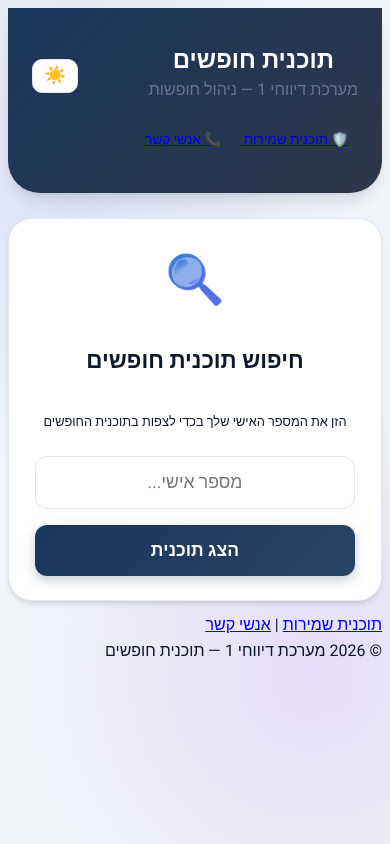
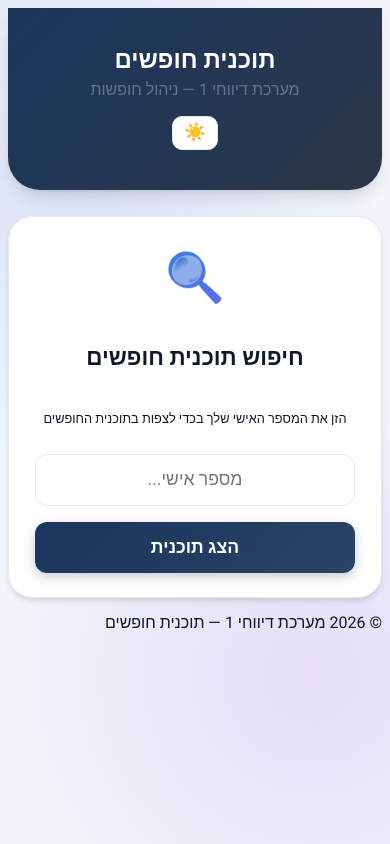
Before and after one commit to AvrahamLip/vacation-planner, a plain HTML site: page index.html in a window 390 px wide. Drawn offline with Linux system fonts and the light colour scheme.

Commit message:
Remove navigation links from header and footer while keeping the new design

```diff
--- a/index.html
+++ b/index.html
@@ -36,16 +36,6 @@
                     <h1>תוכנית חופשים</h1>
                     <span class="subtitle">מערכת דיווחי 1 — ניהול חופשות</span>
                 </div>
-                <nav class="header-nav">
-                    <a href="https://avrahamlip.github.io/3-979/guards" class="nav-btn" target="_blank">
-                        <span class="nav-icon">🛡️</span>
-                        <span class="nav-text">תוכנית שמירות</span>
-                    </a>
-                    <a href="https://avrahamlip.github.io/3-979/contact" class="nav-btn" target="_blank">
-                        <span class="nav-icon">📞</span>
-                        <span class="nav-text">אנשי קשר</span>
-                    </a>
-                </nav>
                 <div class="header-controls">
                     <button id="theme-toggle" class="theme-btn" title="החלף מצב תצוגה">☀️</button>
                 </div>
@@ -110,11 +100,6 @@
         </div>
 
         <footer class="main-footer">
-            <div class="footer-links">
-                <a href="https://avrahamlip.github.io/3-979/guards" target="_blank">תוכנית שמירות</a>
-                <span class="footer-sep">|</span>
-                <a href="https://avrahamlip.github.io/3-979/contact" target="_blank">אנשי קשר</a>
-            </div>
             <p>&copy; 2026 מערכת דיווחי 1 — תוכנית חופשים</p>
         </footer>
 
--- a/style.css
+++ b/style.css
@@ -592,25 +592,10 @@ h1 {
     gap: 0.8rem;
   }
 
-  .header-nav {
-    margin: 0;
-    justify-content: center;
-    width: 100%;
-    order: 3;
-    gap: 0.5rem;
-    flex-wrap: wrap;
-  }
-
-  .nav-btn {
-    padding: 0.4rem 0.6rem;
-    font-size: 0.85rem;
-    flex: 1 1 auto;
-    justify-content: center;
-    min-width: 0;
-  }
-
-  .header-controls {
-    order: 2;
+  .header-content {
+    gap: 0.8rem;
+    flex-direction: column;
+    text-align: center;
   }
 
   h1 { font-size: 1.5rem; }
```
